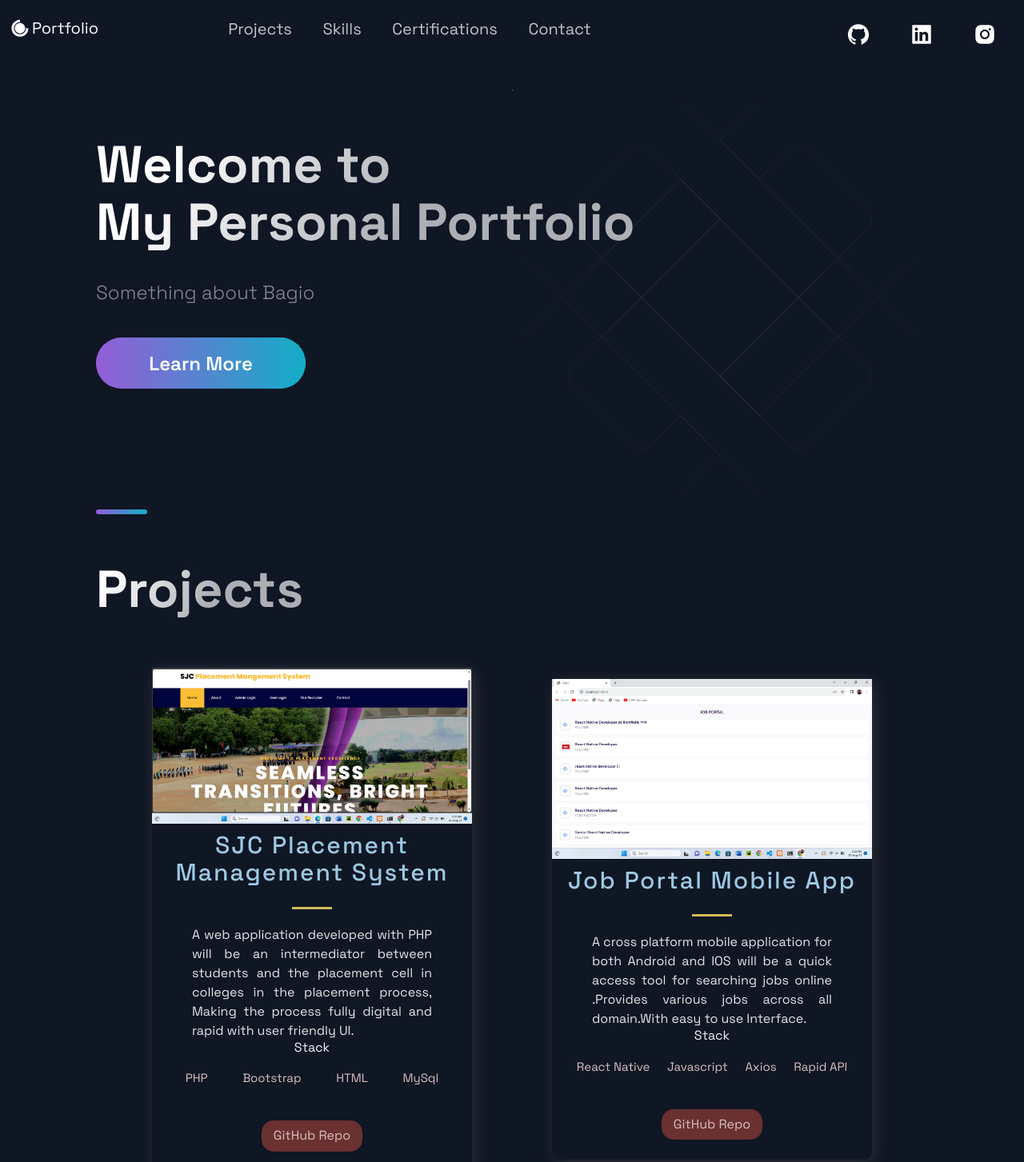
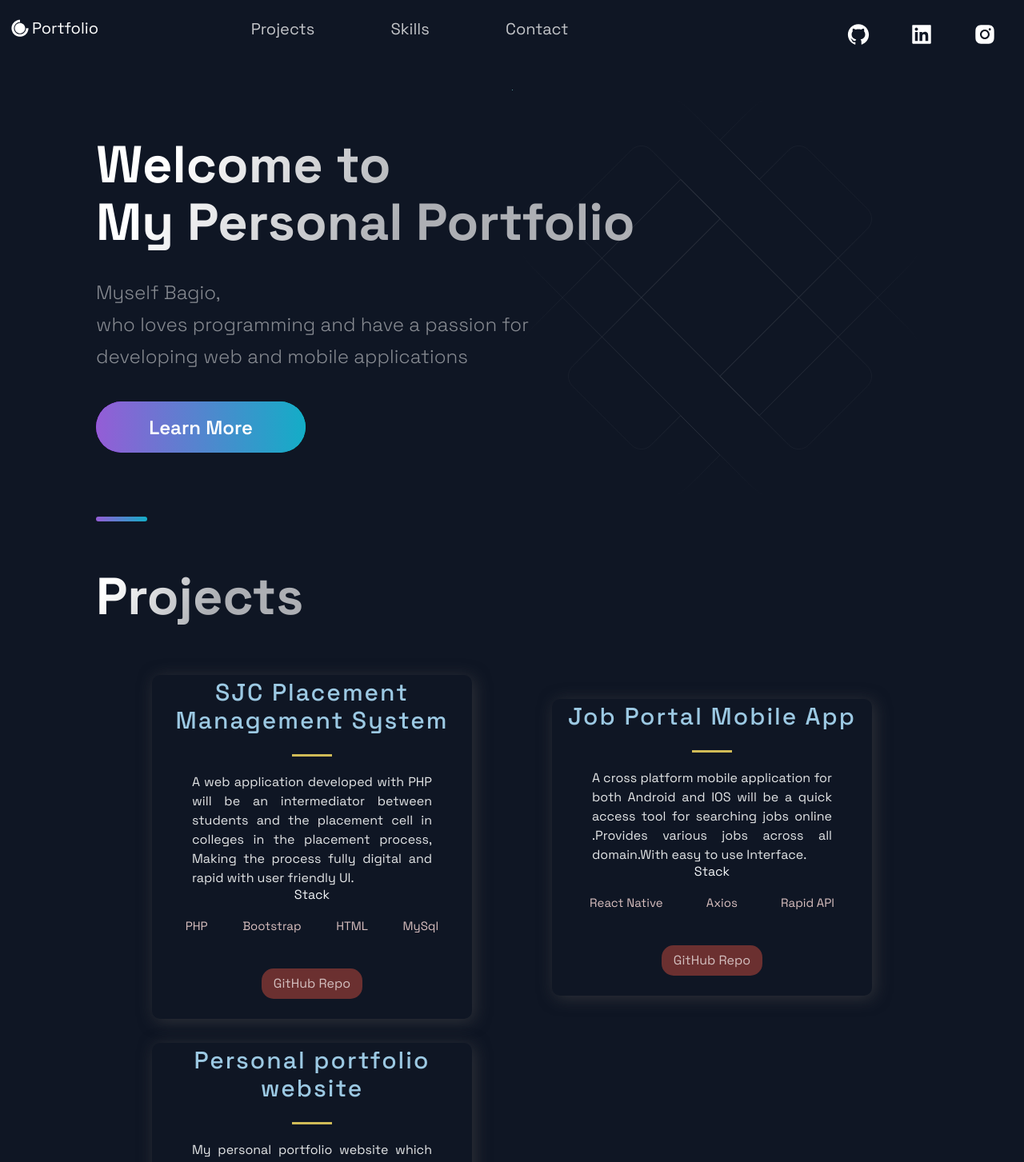
Before and after one commit to bxgio/Bagio-Portfolio-Website, a Next.js app: page / in a window 1280 px wide. Shown: the top 1453 px of the page at 80% size. Built offline with nearby package versions, Linux system fonts and the light colour scheme.

Commit message:
Updated website with new content

```diff
--- a/src/components/Header/Header.js
+++ b/src/components/Header/Header.js
@@ -25,11 +25,7 @@ const Header = () =>  (
           <NavLink>Skills</NavLink>
         </Link>
       </li>
-      <li>
-        <Link href="#about">
-          <NavLink>Certifications</NavLink>
-        </Link>
-      </li>
+
       {/* New link for Contact */}
       <li>
         <Link href="#footer">
--- a/src/components/Hero/Hero.js
+++ b/src/components/Hero/Hero.js
@@ -12,7 +12,8 @@ const Hero = (props) => (
          My Personal Portfolio
       </SectionTitle>
       <SectionText>
-        Something about Bagio
+        Myself Bagio, <br/>
+        who loves programming and have a passion for developing web and mobile applications
       </SectionText>
       <Button onClick={() => window.open("https://github.com/bxgio/My-Personal-Profile", "_blank")}>Learn More</Button>
     </LeftSection>
--- a/src/components/Projects/Projects.js
+++ b/src/components/Projects/Projects.js
@@ -9,9 +9,9 @@ const Projects = () => (
     <SectionDivider />
     <SectionTitle main>Projects</SectionTitle>
     <GridContainer>
-      {projects.map(({ id, image, title, description, tags, source, visit }) => (
+      {projects.map(({ id,  title, description, tags, source, visit }) => (
         <BlogCard key={id}>
-          <Img src={image} />
+
           <TitleContent>
             <HeaderThree title>{title}</HeaderThree>
             <Hr />
--- a/src/components/TimeLine/TimeLine.js
+++ b/src/components/TimeLine/TimeLine.js
@@ -53,12 +53,11 @@ const Timeline = () => {
     <Section id="about">
       <SectionTitle>Certifications</SectionTitle>
       <SectionText>
-      React Native Specialization course By META &nbsp;&nbsp;<a href="#" style={linkStyle}>View Certificate</a><br />
-      Python for data science by Swayam NPTEL &nbsp;&nbsp;<a href="#" style={linkStyle}>View Certificate</a><br />
-      Programming in Javascript by META &nbsp;&nbsp;<a href="#" style={linkStyle}>View Certificate</a><br />
-      Python for machine learning by IBM &nbsp;&nbsp;<a href="#" style={linkStyle}>View Certificate</a><br />
-      SQL certification test by HackerRank &nbsp;&nbsp;<a href="#" style={linkStyle}>View Certificate</a><br />
-      Python certification test by HackerRank &nbsp;&nbsp;<a href="#" style={linkStyle}>View Certificate</a><br />
+      React Native Specialization course By META &nbsp;&nbsp;<a href="https://drive.google.com/file/d/1r5RzUU9Ypk0OFPAbcZrXtt7_TYViKTMe/view?usp=drive_link" target='_blank' style={linkStyle}>View Certificate</a><br />
+      Programming in Javascript by META &nbsp;&nbsp;<a href="https://drive.google.com/file/d/1BG0fShzcGeIXm62znJZN6jy7o1s5VdBe/view?usp=drive_link" target='_blank' style={linkStyle}>View Certificate</a><br />
+      Python for machine learning by IBM &nbsp;&nbsp;<a href="https://drive.google.com/file/d/1aqQleqoDeBbjOKZ40td2U-2RK0saDL2l/view?usp=drive_link" target='_blank' style={linkStyle}>View Certificate</a><br />
+      SQL certification test by HackerRank &nbsp;&nbsp;<a href="https://drive.google.com/file/d/1luhEqze21P3qW_RMYGdnnz6VqRPeDE5L/view?usp=drive_link" target='_blank' style={linkStyle}>View Certificate</a><br />
+      Python certification test by HackerRank &nbsp;&nbsp;<a href="https://drive.google.com/file/d/1PdNzuRz_VJiJrvP2hZ9P_LxU6Z4QRY3F/view?usp=drive_link" target='_blank' style={linkStyle}>View Certificate</a><br />
 </SectionText>
 
       <br/><br/>
--- a/src/constants/constants.js
+++ b/src/constants/constants.js
@@ -4,7 +4,7 @@ export const projects = [
     description: "A web application developed with PHP will be an intermediator between students and the placement cell in colleges in the placement process, Making the process fully digital and rapid with user friendly UI.",
     image: '../../images/php1.png',
     tags: ['PHP', 'Bootstrap', 'HTML', 'MySql'],
-    source: 'https://github.com/bxgio/tik-tac-toe-game',
+    source: 'https://github.com/bxgio/sjc-jobs',
     visit: 'https://google.com',
     id: 0,
   },
@@ -12,8 +12,8 @@ export const projects = [
     title: 'Job Portal Mobile App',
     description:"A cross platform mobile application for both Android and IOS will be a quick access tool for searching jobs online .Provides various jobs across all domain.With easy to use Interface.",
     image: '../../images/native1.png',
-    tags: ['React Native', 'Javascript','Axios','Rapid API'],
-    source: 'https://github.com/bxgio/expo-share-app',
+    tags: ['React Native','Axios','Rapid API'],
+    source: 'https://github.com/bxgio/React_Native-job-portal',
     visit: 'https://google.com',
     id: 1,
   },
@@ -22,7 +22,7 @@ export const projects = [
     description: "My personal portfolio website which you are currently viewing, provides quick overview about my profile ,acts as a digital resume to showcase my achievements and other details .",
       image: '../../images/react1.png',
       tags: ['React', 'Nextjs'],
-    source: 'https://google.com',
+    source: 'https://github.com/bxgio/Bagio-Portfolio-Website',
     visit: 'https://google.com',
     id: 2,
   },
```
